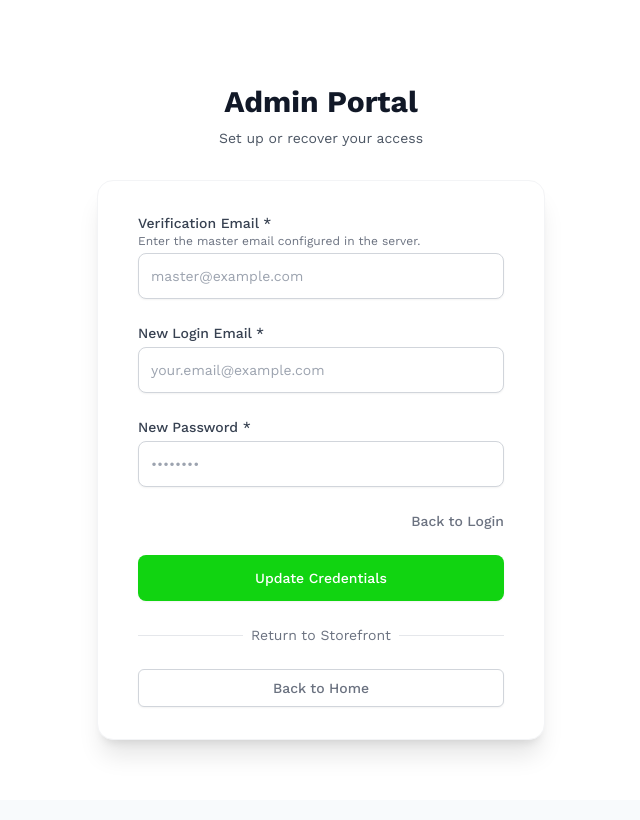
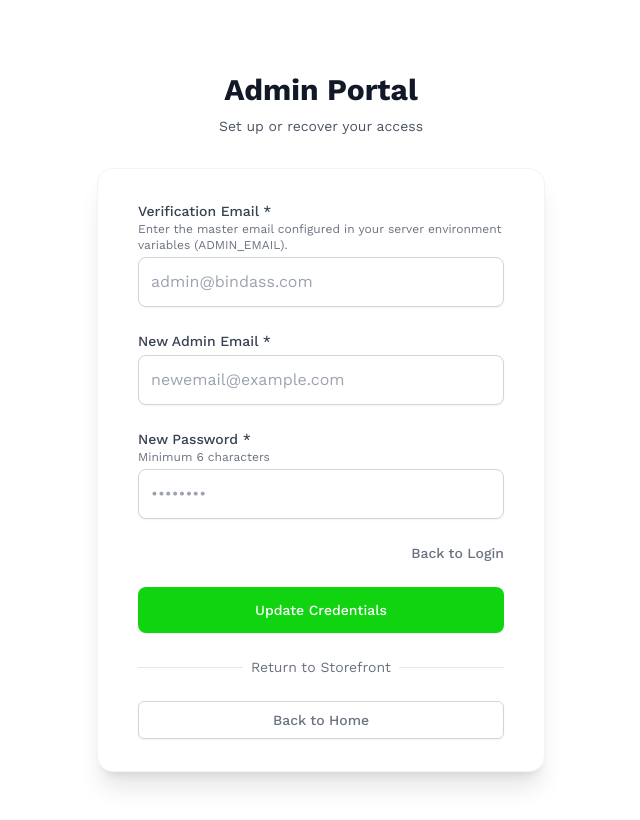
Before and after one commit to blockadebuster16/Bindaas-, a React (Create React App) app in the folder bindass-luxury-ecommerce/client/: page /admin-login in a window 1280 px wide. Both pictures are taken after a click on the button "Forgot or Setup Credentials?". Shown: the whole page, without its empty margins (319-959 px from the left). Built offline with nearby package versions, Linux system fonts and the light colour scheme; no server answers; a web font is replaced by a local one.

Commit message:
Fix: Use dynamic API_BASE_URL config instead of hardcoded URLs for admin auth

```diff
--- a/bindass-luxury-ecommerce/client/src/pages/AdminLogin.jsx
+++ b/bindass-luxury-ecommerce/client/src/pages/AdminLogin.jsx
@@ -1,6 +1,7 @@
 import React, { useState } from 'react';
 import { useNavigate } from 'react-router-dom';
 import axios from 'axios';
+import API_BASE_URL from '../config/api';
 
 const AdminLogin = () => {
   const [email, setEmail] = useState('');
@@ -17,8 +18,8 @@ const AdminLogin = () => {
   const [loading, setLoading] = useState(false);
   const navigate = useNavigate();
 
-  // Unified production base URL
-  const AUTH_API_URL = 'https://bindaas-ucyv.onrender.com/api/auth';
+  // Use dynamic API URL from config - Admin Auth (SEPARATE from Customer Firebase Auth)
+  const AUTH_API_URL = `${API_BASE_URL}/api/auth`;
 
   const handleLogin = async (e) => {
     e.preventDefault();
@@ -27,10 +28,10 @@ const AdminLogin = () => {
     setSuccessMsg('');
 
     try {
-      // FIXED: Switched from localhost:5001 to Render production URL
       const response = await axios.post(`${AUTH_API_URL}/admin-login`, { email, password });
 
       if (response.data.success) {
+        // Store ADMIN JWT token (different from customer Firebase tokens)
         localStorage.setItem('adminToken', response.data.token);
         navigate('/admin');
       }
@@ -49,7 +50,6 @@ const AdminLogin = () => {
 
     try {
       const payload = { predefinedEmail, newEmail, newPassword };
-      // FIXED: Switched from localhost:5001 to Render production URL
       const response = await axios.post(`${AUTH_API_URL}/admin-reset`, payload);
 
       if (response.data.success) {
@@ -58,6 +58,8 @@ const AdminLogin = () => {
         setPredefinedEmail('');
         setNewEmail('');
         setNewPassword('');
+        setEmail('');
+        setPassword('');
       }
     } catch (err) {
       setError(err.response?.data?.message || 'Failed to reset credentials. Make sure your predefined email is correct.');
@@ -85,7 +87,7 @@ const AdminLogin = () => {
                <div className="flex">
                   <div className="flex-shrink-0">
                      <svg className="h-5 w-5 text-red-500" viewBox="0 0 20 20" fill="currentColor">
-                        <path fillRule="evenodd" d="M10 18a8 8 0 100-16 8 8 0 000 16zM8.707 7.293a1 1 0 00-1.414 1.414L8.586 10l-1.293 1.293a1 1 0 101.414 1.414L10 11.414l1.293 1.293a1 1 0 001.414-1.414L11.414 10l1.293-1.293a1 1 0 00-1.414-1.414L10 8.586 8.707 7.293z" clipRule="evenodd" />
+                        <path fillRule="evenodd" d="M10 18a8 8 0 100-16 8 8 0 000 16zM8.707 7.293a1 1 0 00-1.414 1.414L8.586 10l-1.293 1.293a1 1 0 101.414 1.414L10 11.414l1.293 1.293a1 1 0 001.414-1.414L10.586 10l1.293-1.293a1 1 0 00-1.414-1.414L10 8.586 8.707 7.293z" clipRule="evenodd" />
                      </svg>
                   </div>
                   <div className="ml-3">
@@ -115,27 +117,49 @@ const AdminLogin = () => {
                 <div>
                   <label className="block text-sm font-medium text-gray-700">Email Address</label>
                   <div className="mt-1">
-                    <input type="email" required value={email} onChange={(e) => setEmail(e.target.value)} className="appearance-none block w-full px-3 py-3 border border-gray-300 rounded-lg shadow-sm placeholder-gray-400 focus:outline-none focus:ring-primary focus:border-primary sm:text-sm transition-colors" placeholder="admin@bindass.com" />
+                    <input
+                      type="email"
+                      required
+                      value={email}
+                      onChange={(e) => setEmail(e.target.value)}
+                      className="appearance-none block w-full px-3 py-3 border border-gray-300 rounded-lg shadow-sm placeholder-gray-400 focus:outline-none focus:ring-black focus:border-black"
+                      placeholder="admin@bindass.com"
+                    />
                   </div>
                 </div>
 
                 <div>
                   <label className="block text-sm font-medium text-gray-700">Password</label>
                   <div className="mt-1">
-                    <input type="password" required value={password} onChange={(e) => setPassword(e.target.value)} className="appearance-none block w-full px-3 py-3 border border-gray-300 rounded-lg shadow-sm placeholder-gray-400 focus:outline-none focus:ring-primary focus:border-primary sm:text-sm transition-colors" placeholder="••••••••" />
+                    <input
+                      type="password"
+                      required
+                      value={password}
+                      onChange={(e) => setPassword(e.target.value)}
+                      className="appearance-none block w-full px-3 py-3 border border-gray-300 rounded-lg shadow-sm placeholder-gray-400 focus:outline-none focus:ring-black focus:border-black"
+                      placeholder="••••••••"
+                    />
                   </div>
                 </div>
 
                 <div className="flex items-center justify-end">
                   <div className="text-sm">
-                    <button type="button" onClick={() => { setIsResetting(true); setError(''); setSuccessMsg(''); }} className="font-medium text-primary hover:text-green-600 transition-colors">
+                    <button
+                      type="button"
+                      onClick={() => { setIsResetting(true); setError(''); setSuccessMsg(''); }}
+                      className="font-medium text-primary hover:text-green-600 transition-colors"
+                    >
                       Forgot or Setup Credentials?
                     </button>
                   </div>
                 </div>
 
                 <div>
-                  <button type="submit" disabled={loading} className="w-full flex justify-center py-3 px-4 border border-transparent rounded-lg shadow-sm text-sm font-medium text-white bg-gray-900 hover:bg-black focus:outline-none focus:ring-2 focus:ring-offset-2 focus:ring-gray-900 transition-colors disabled:opacity-50">
+                  <button
+                    type="submit"
+                    disabled={loading}
+                    className="w-full flex justify-center py-3 px-4 border border-transparent rounded-lg shadow-sm text-sm font-medium text-white bg-gray-900 hover:bg-black transition-colors disabled:opacity-50"
+                  >
                     {loading ? 'Authenticating...' : 'Sign in securely'}
                   </button>
                 </div>
@@ -144,36 +168,67 @@ const AdminLogin = () => {
               <form className="space-y-6" onSubmit={handleReset}>
                 <div>
                   <label className="block text-sm font-medium text-gray-700">Verification Email *</label>
-                  <p className="text-xs text-gray-500 mb-1">Enter the master email configured in the server.</p>
+                  <p className="text-xs text-gray-500 mb-1">Enter the master email configured in your server environment variables (ADMIN_EMAIL).</p>
                   <div className="mt-1">
-                    <input type="email" required value={predefinedEmail} onChange={(e) => setPredefinedEmail(e.target.value)} className="appearance-none block w-full px-3 py-3 border border-gray-300 rounded-lg shadow-sm placeholder-gray-400 focus:outline-none focus:ring-primary focus:border-primary sm:text-sm transition-colors" placeholder="master@example.com" />
+                    <input
+                      type="email"
+                      required
+                      value={predefinedEmail}
+                      onChange={(e) => setPredefinedEmail(e.target.value)}
+                      className="appearance-none block w-full px-3 py-3 border border-gray-300 rounded-lg shadow-sm placeholder-gray-400 focus:outline-none focus:ring-black focus:border-black"
+                      placeholder="admin@bindass.com"
+                    />
                   </div>
                 </div>
 
                 <div>
-                  <label className="block text-sm font-medium text-gray-700">New Login Email *</label>
+                  <label className="block text-sm font-medium text-gray-700">New Admin Email *</label>
                   <div className="mt-1">
-                    <input type="email" required value={newEmail} onChange={(e) => setNewEmail(e.target.value)} className="appearance-none block w-full px-3 py-3 border border-gray-300 rounded-lg shadow-sm placeholder-gray-400 focus:outline-none focus:ring-primary focus:border-primary sm:text-sm transition-colors" placeholder="your.email@example.com" />
+                    <input
+                      type="email"
+                      required
+                      value={newEmail}
+                      onChange={(e) => setNewEmail(e.target.value)}
+                      className="appearance-none block w-full px-3 py-3 border border-gray-300 rounded-lg shadow-sm placeholder-gray-400 focus:outline-none focus:ring-black focus:border-black"
+                      placeholder="newemail@example.com"
+                    />
                   </div>
                 </div>
 
                 <div>
                   <label className="block text-sm font-medium text-gray-700">New Password *</label>
+                  <p className="text-xs text-gray-500 mb-1">Minimum 6 characters</p>
                   <div className="mt-1">
-                    <input type="password" required minLength="6" value={newPassword} onChange={(e) => setNewPassword(e.target.value)} className="appearance-none block w-full px-3 py-3 border border-gray-300 rounded-lg shadow-sm placeholder-gray-400 focus:outline-none focus:ring-primary focus:border-primary sm:text-sm transition-colors" placeholder="••••••••" />
+                    <input
+                      type="password"
+                      required
+                      minLength="6"
+                      value={newPassword}
+                      onChange={(e) => setNewPassword(e.target.value)}
+                      className="appearance-none block w-full px-3 py-3 border border-gray-300 rounded-lg shadow-sm placeholder-gray-400 focus:outline-none focus:ring-black focus:border-black"
+                      placeholder="••••••••"
+                    />
                   </div>
                 </div>
 
                 <div className="flex items-center justify-end">
                   <div className="text-sm">
-                    <button type="button" onClick={() => { setIsResetting(false); setError(''); setSuccessMsg(''); }} className="font-medium text-gray-500 hover:text-gray-900 transition-colors">
+                    <button
+                      type="button"
+                      onClick={() => { setIsResetting(false); setError(''); setSuccessMsg(''); }}
+                      className="font-medium text-gray-500 hover:text-gray-900 transition-colors"
+                    >
                       Back to Login
                     </button>
                   </div>
                 </div>
 
                 <div>
-                  <button type="submit" disabled={loading} className="w-full flex justify-center py-3 px-4 border border-transparent rounded-lg shadow-sm text-sm font-medium text-white bg-primary hover:bg-green-600 focus:outline-none focus:ring-2 focus:ring-offset-2 focus:ring-primary transition-colors disabled:opacity-50">
+                  <button
+                    type="submit"
+                    disabled={loading}
+                    className="w-full flex justify-center py-3 px-4 border border-transparent rounded-lg shadow-sm text-sm font-medium text-white bg-primary hover:bg-green-700 transition-colors disabled:opacity-50"
+                  >
                     {loading ? 'Updating...' : 'Update Credentials'}
                   </button>
                 </div>
```
